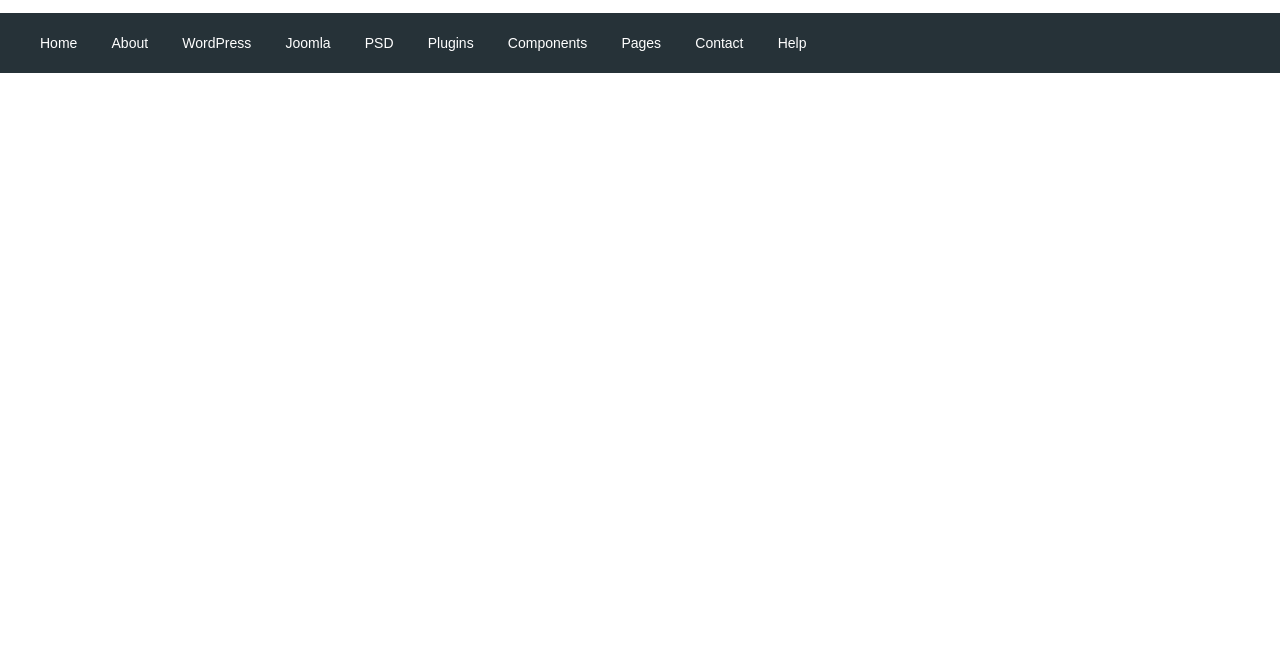
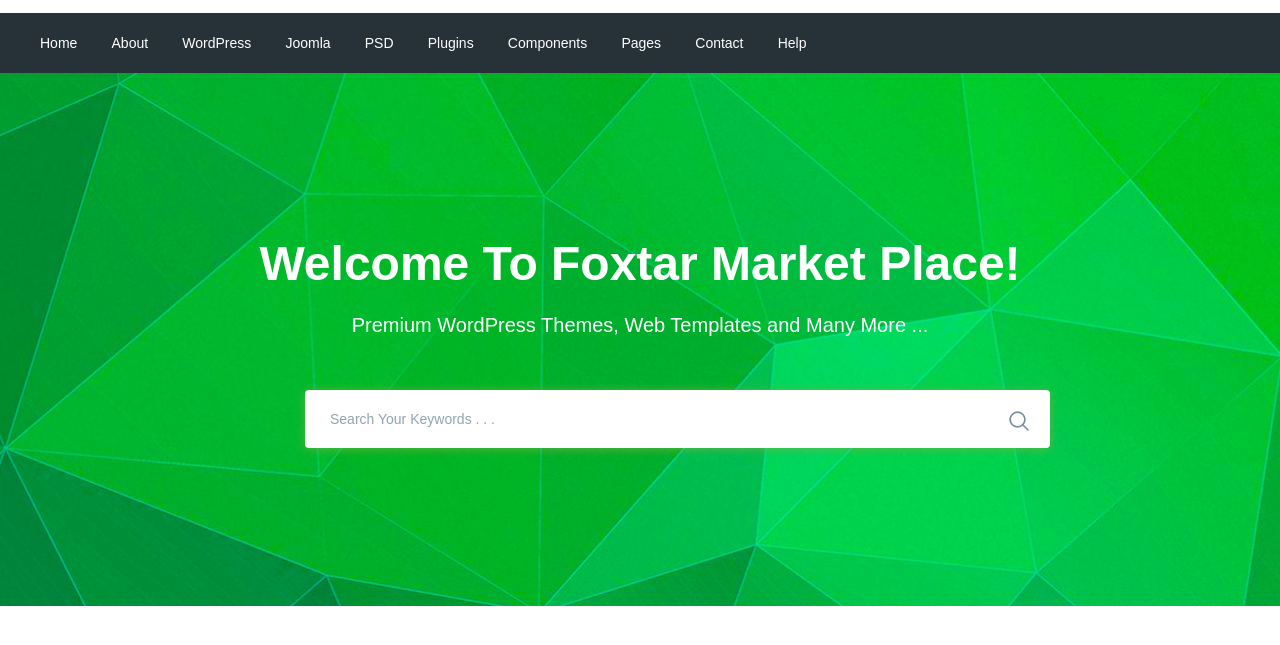
Before and after one commit to AlexNik13/moderno, a website: page app/index.html in a window 1280 px wide. Shown: the part 77-722 px from the top of the page. Drawn offline with nearby package versions, Linux system fonts and the light colour scheme; files that its build step writes are made by us from their sources.

Commit message:
added search section

```diff
--- a/app/index.html
+++ b/app/index.html
@@ -102,6 +102,27 @@
 
     </head>
 
+    <section class="search" style="background-image: url(../images/search-bg.jpg);">
+        <div class="container">
+            <div class="search__inner">
+                <div class="search__inner-title">
+                    Welcome To Foxtar Market Place!
+                </div>
+                <div class="search__inner-text">
+                    Premium WordPress Themes, Web Templates and Many More ...
+                </div>
+                <div class="search__inner-form">
+                    <form >
+                        <input type="text" placeholder="Search Your Keywords . . ." required>
+                        <button type="submit">
+                            <img src="images/icons/search.png" alt="">
+                        </button>
+                    </form>
+                </div>
+            </div>
+        </div>
+    </section>
+
 
 
     <script src="https://ajax.googleapis.com/ajax/libs/jquery/3.5.1/jquery.min.js"></script>
--- a/app/scss/style.scss
+++ b/app/scss/style.scss
@@ -62,3 +62,58 @@
         font-size: 14px;
     }
 }
+
+.search{
+
+    background-repeat: no-repeat;
+    background-size: cover;
+    background-position: center;
+    min-height: 533px;
+}
+
+.search__inner {
+    padding: 155px 0 100px;
+    color: #fff;
+    text-align: center;
+    &-title{
+        margin-bottom: 10px;
+        font-size: 48px;
+        font-weight: 700;
+        line-height: 72px;
+    }
+    &-text{
+        margin-bottom: 50px;
+        font-size: 20px;
+        font-weight: 500;
+        line-height: 30px;
+    }
+    &-form{
+        max-width: 670px;
+        margin: 0 auto;
+        position: relative;
+        input{
+            display: block;
+            width: 100%;
+            box-shadow: 0px 1px 10px 0px rgba(124, 178, 64, 0.75);
+            border-radius: 4px;
+            height: 56px;
+            border: none;
+            font-size: 14px;
+            font-weight: 500;
+            padding-left: 25px;
+            padding-right: 50px;
+            &::placeholder{
+               color: #90a4ae;
+               font-weight: 500;
+
+            }
+        }
+        button{
+            position: absolute;
+            border: none;
+            background-color: transparent;
+            right: -60px;
+            top: 20px;
+        }
+    }
+}
```
Also changed, not shown: app/images/icons/search.png (added), app/images/icons/search.svg (added), app/images/search-bg.jpg (added).
